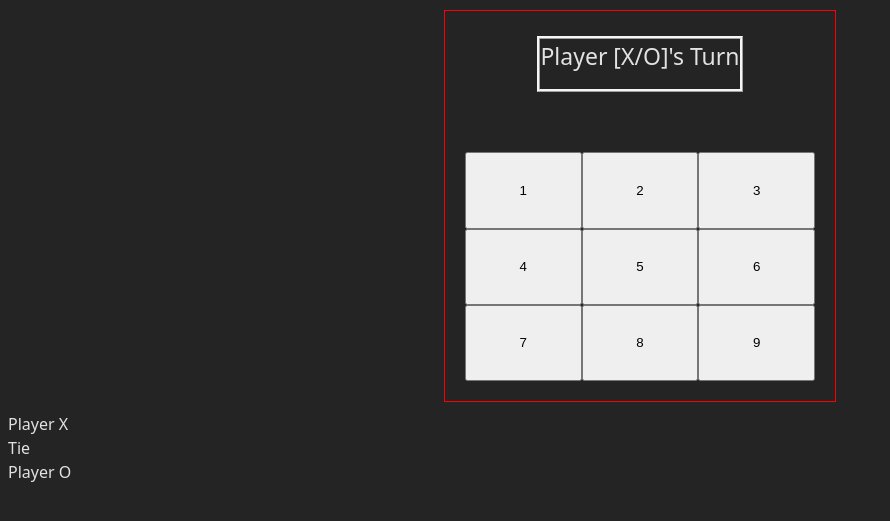
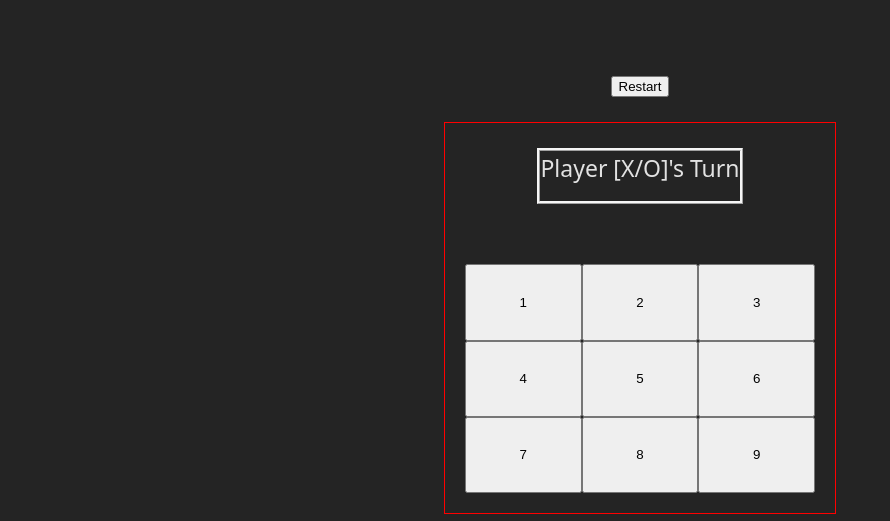
Before and after one commit to nma-s/Tic-Tac-Toe, a website built with Vite: page tic-tac-toe/index.html in a window 1280 px wide. Shown: the top 521 px of the page, without its empty margins (0-890 px from the left). Built offline with nearby package versions, Linux system fonts and the light colour scheme.

Commit message:
CSS restart Score and TS variable

```diff
--- a/tic-tac-toe/index.html
+++ b/tic-tac-toe/index.html
@@ -7,6 +7,10 @@
     <title>Tic Tac Toe</title>
   </head>
   <body>
+
+    <div class="restart">
+      <button>Restart</button>
+    </div>
 
     <div class="game">
       <div class="game__turn">Player [X/O]'s Turn</div>
@@ -21,9 +25,10 @@
       <button class="game__tile">9</button>
     </div>
     <section class="score">
-      <div class="score__player score__player--x">Player X </div>
-      <div class="score__player score__player--tie">Tie</div>
-      <div class="score__player score__player--o">Player O</div>
+      <h2>SCORES</h2>
+      <div class="score__player score__player--x">Player X: </div>
+      <div class="score__player score__player--tie">Tie:</div>
+      <div class="score__player score__player--o">Player O:</div>
     </section>
     <script type="module" src="/src/main.ts"></script>
   </body>
--- a/tic-tac-toe/src/main.ts
+++ b/tic-tac-toe/src/main.ts
@@ -1 +1,5 @@
 import './style.scss'
+
+const tile = document.querySelectorAll<HTMLButtonElement>(".game__tile")
+
+button.addEventListener("click, func")
--- a/tic-tac-toe/src/style.scss
+++ b/tic-tac-toe/src/style.scss
@@ -1,4 +1,5 @@
 :root {
+  margin: 50px auto;
   font-family: system-ui, Avenir, Helvetica, Arial, sans-serif;
   line-height: 1.5;
   font-weight: 400;
@@ -11,7 +12,12 @@
   text-rendering: optimizeLegibility;
   -webkit-font-smoothing: antialiased;
   -moz-osx-font-smoothing: grayscale;
-  // max-width: 428px;
+  max-width: 428px;
+}
+
+.restart {
+  text-align: center;
+  padding: 15px;
 }
 
 .game {
@@ -24,6 +30,7 @@
 
   padding: 20px;
   border: 1px solid red;
+
     &__turn{
       font-size: 23px;
       grid-column: 1 / 4;
@@ -33,7 +40,23 @@
       align-items: center;
       border: 3px ridge whitesmoke;
       margin: 5px auto;
-      // padding: 40px;
     }
 
 }
+
+.score {
+  display: flex;
+  flex-direction: row;
+  justify-content: center;
+  align-items: center;
+
+
+  font-weight: bold;
+  font-size: 23px;
+  text-decoration: underline ;
+
+  &__player {
+    text-decoration: none;
+    margin: auto 10px;
+  }
+}
```
